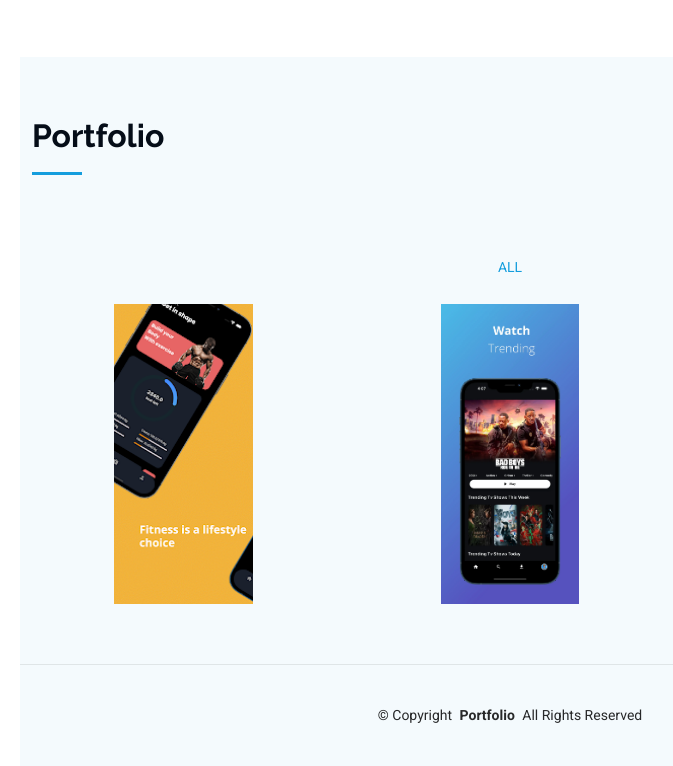
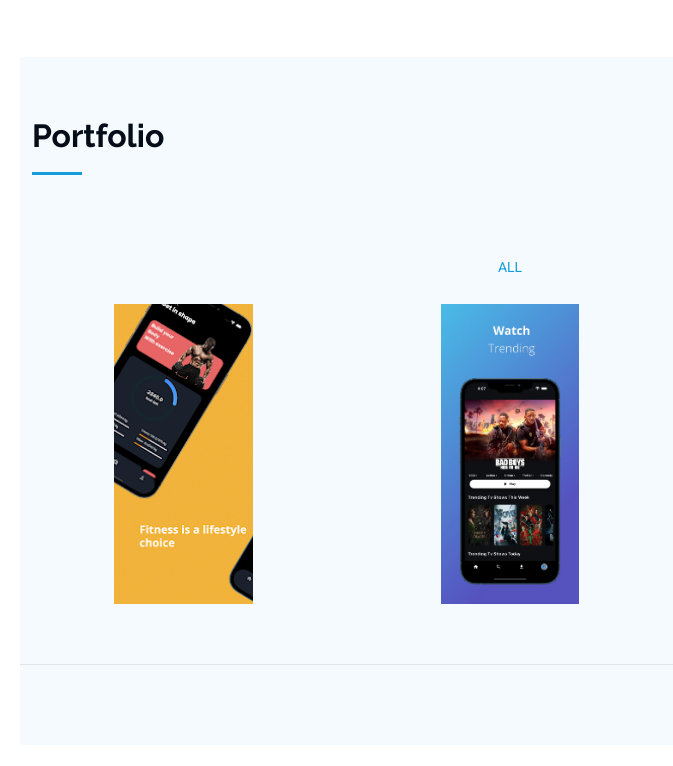
Before and after one commit to floflo0x/floflo0x.github.io, a plain HTML site: page index.html in a window 1280 px wide. Shown: the part 2359-3125 px from the top of the page, without its empty margins (280-953 px from the left). After the commit the page ends 3104 px from the top, so only its background shows below. Drawn offline with Linux system fonts and the light colour scheme.

Commit message:
Update index.html

```diff
--- a/index.html
+++ b/index.html
@@ -296,12 +296,6 @@
 
   <footer id="footer" class="footer position-relative light-background">
 
-    <div class="container">
-      <div class="copyright text-center ">
-        <p>© <span>Copyright</span> <strong class="px-1 sitename">Portfolio</strong> <span>All Rights Reserved</span></p>
-      </div>
-    </div>
-
   </footer>
 
   <!-- Scroll Top -->
```
